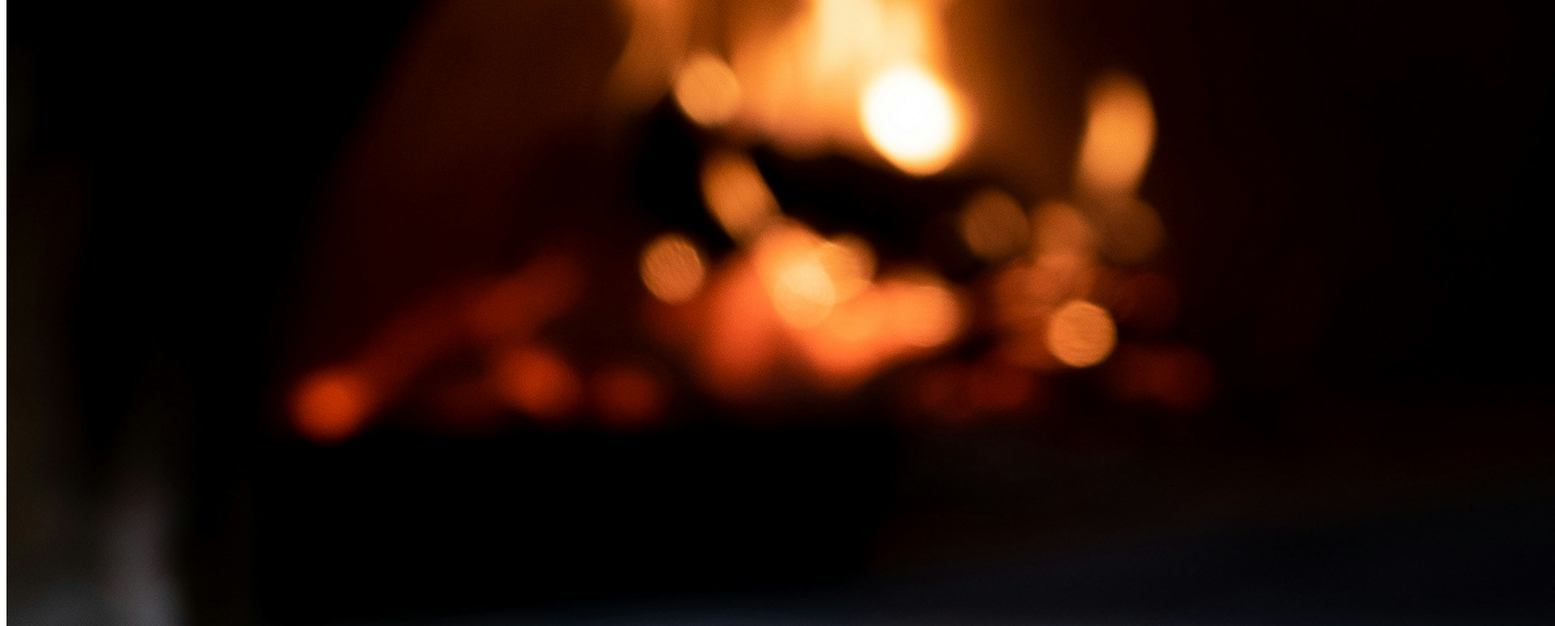
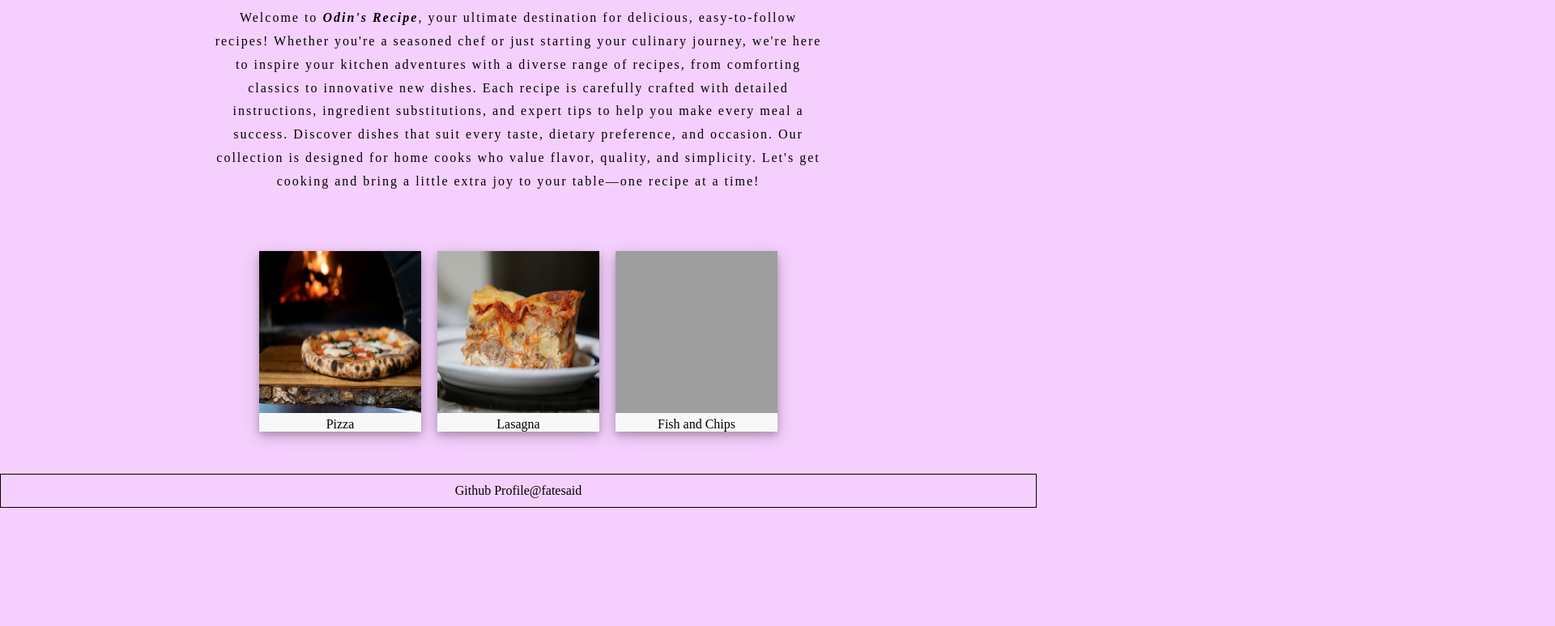
Before and after one commit to FateSaid/recipes, a plain HTML site: page index.html in a window 1280 px wide. Shown: the part 173-946 px from the top of the page at 81% size, 1920 px wide, since content can reach past the window. After the commit the page ends 800 px from the top, so only its background shows below. Drawn offline with Linux system fonts and the light colour scheme; the site is published under a folder, as on GitHub Pages, so addresses that start at the root find nothing.

Commit message:
remove dash on index css link

```diff
--- a/index.html
+++ b/index.html
@@ -4,7 +4,7 @@
     <meta charset="UTF-8" />
     <meta name="viewport" content="width=device-width, initial-scale=1.0" />
     <title>Odin Recipes</title>
-    <link rel="stylesheet" href='/style.css'>
+    <link rel="stylesheet" href='style.css'>
     <a href=""></a>
   </head>
   <body>
```
